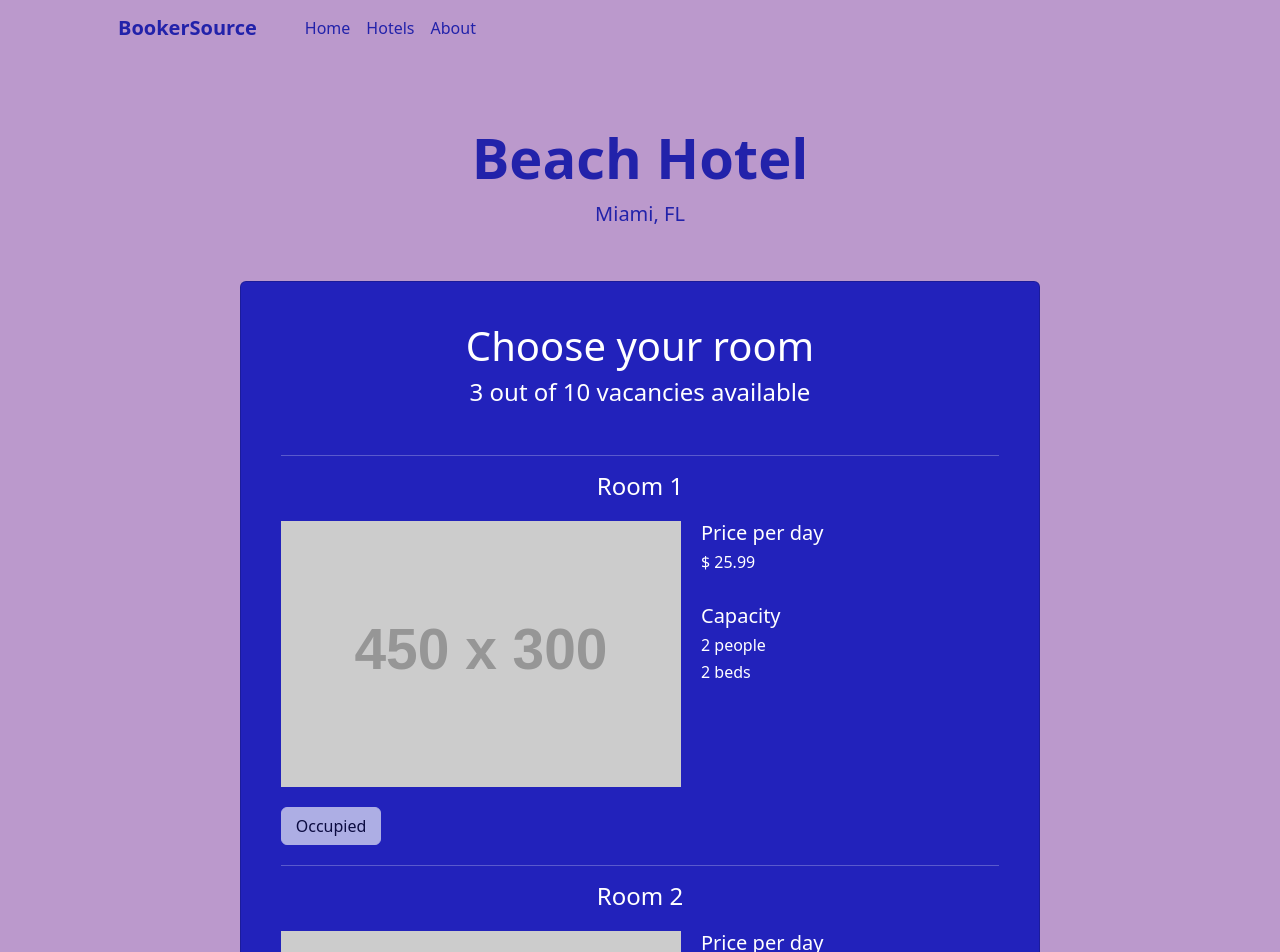
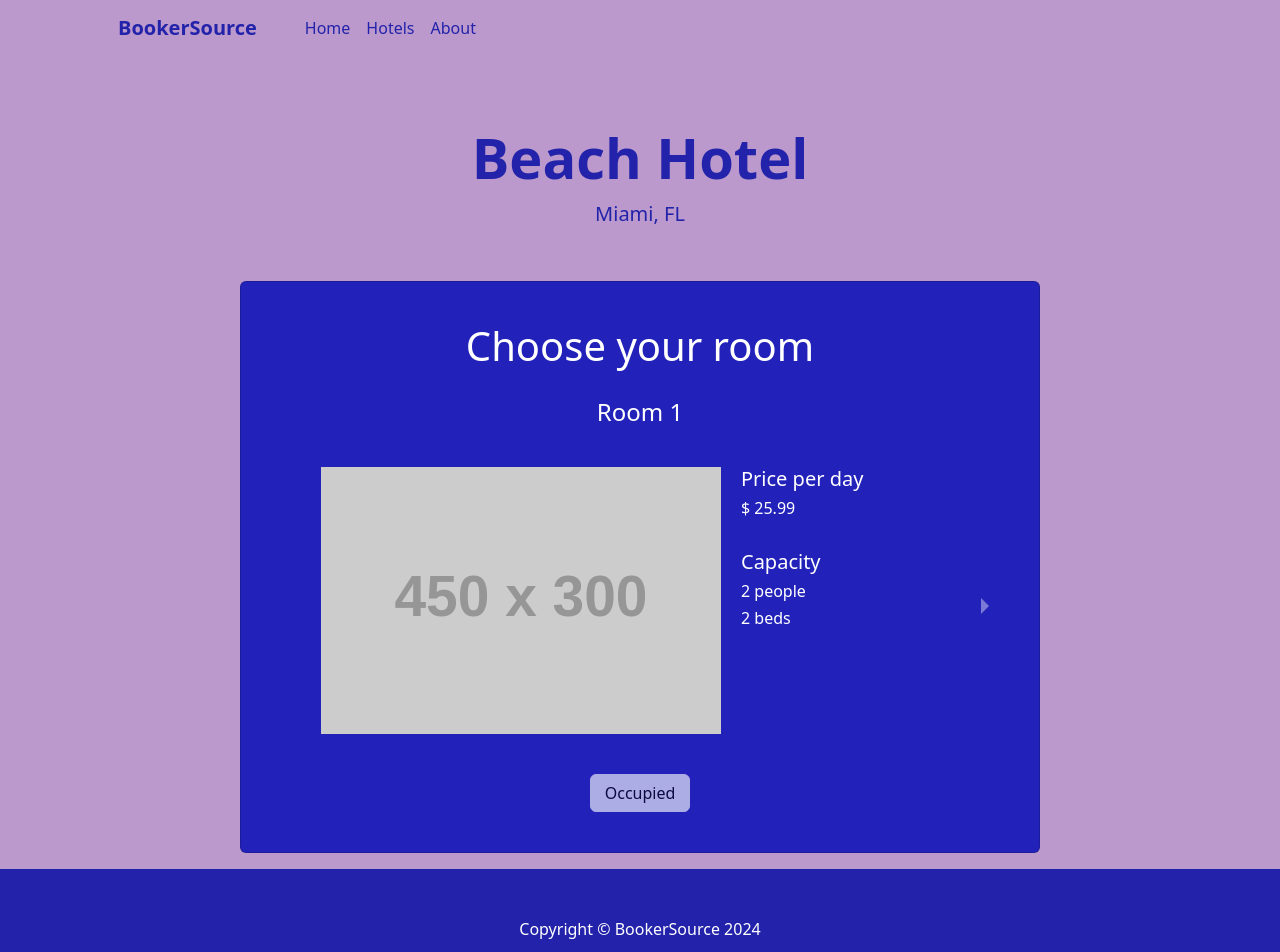
Before and after one commit to alexandreSilva604/bookersource-front, a Next.js app: page /book/1 in a window 1280 px wide. Shown: the top 952 px of the page. Built offline with nearby package versions, Linux system fonts and the light colour scheme.

Commit message:
Changed rooms page to carousel

```diff
--- a/package.json
+++ b/package.json
@@ -9,8 +9,9 @@
     "lint": "next lint"
   },
   "dependencies": {
+    "next": "15.0.1",
     "react": "19.0.0-rc-69d4b800-20241021",
     "react-dom": "19.0.0-rc-69d4b800-20241021",
-    "next": "15.0.1"
+    "react-responsive-carousel": "^3.2.23"
   }
 }
--- a/src/app/book/[hotelId]/page.js
+++ b/src/app/book/[hotelId]/page.js
@@ -3,11 +3,14 @@
 import Header from "@/app/components/header";
 import { useParams } from "next/navigation";
 import { useEffect, useState } from "react";
+import "react-responsive-carousel/lib/styles/carousel.min.css";
+import { Carousel } from "react-responsive-carousel";
 
 export default function BookHotel() {
 
     const [hotel, setHotel] = useState(null);
     const [rooms, setRooms] = useState(null);
+    const [occupiedRooms, setOccupiedRooms] = useState(0);
     const params = useParams();
 
     function loadHotel() {
@@ -144,18 +147,16 @@ export default function BookHotel() {
                 <div className="container card" style={{backgroundColor: '#22b', color: 'white', width: '50em', padding: '2.5em'}}>
                     <div style={{textAlign: 'center', marginBottom: 20}}>
                         <h1>Choose your room</h1>
-                        <h4>3 out of 10 vacancies available</h4>
                     </div>
-                    <div>
+                    <Carousel showIndicators={false} showStatus={false} showThumbs={false}>
                         {
                             rooms.map((room) => {
                                 return (
-                                    <div key={room.id} style={{marginTop: 20}}>
-                                        <hr/>
-                                        <h4 style={{textAlign: 'center', marginBottom: 20}}>Room {room.number}</h4>
+                                    <div key={room.id} style={{paddingLeft: 40, paddingRight: 40}}>
+                                        <h4 style={{textAlign: 'center', marginBottom: 40}}>Room {room.number}</h4>
                                         <div style={{display: 'flex'}}>
                                             <img src="https://dummyimage.com/450x300/dee2e6/6c757d.jpg" alt="Room" style={{width: '25em'}} />
-                                            <div style={{marginLeft: 20}}>
+                                            <div style={{marginLeft: 20, textAlign: 'start'}}>
                                                 <h5>Price per day</h5>
                                                 <h6>$ {parseFloat(room.pricePerDay).toFixed(2)}</h6>
                                                 <br/>
@@ -167,15 +168,15 @@ export default function BookHotel() {
 
                                         {
                                             room.isOccupied ?
-                                            <button type="button" className="btn btn-light" style={{width: 100, marginTop: 20}} disabled>Occupied</button>
+                                            <button type="button" className="btn btn-light" style={{width: 100, marginTop: 40}} disabled>Occupied</button>
                                             :
-                                            <button type="button" className="btn btn-light" style={{width: 100, marginTop: 20}}>Choose</button>
+                                            <button type="button" className="btn btn-light" style={{width: 100, marginTop: 40}}>Choose</button>
                                         }
                                     </div>
                                 )
                             })
                         }
-                    </div>
+                    </Carousel>
 
                 </div>
             </section>
```
Also changed, not shown: 1 other file (tests, documents, lock files or other folders).
